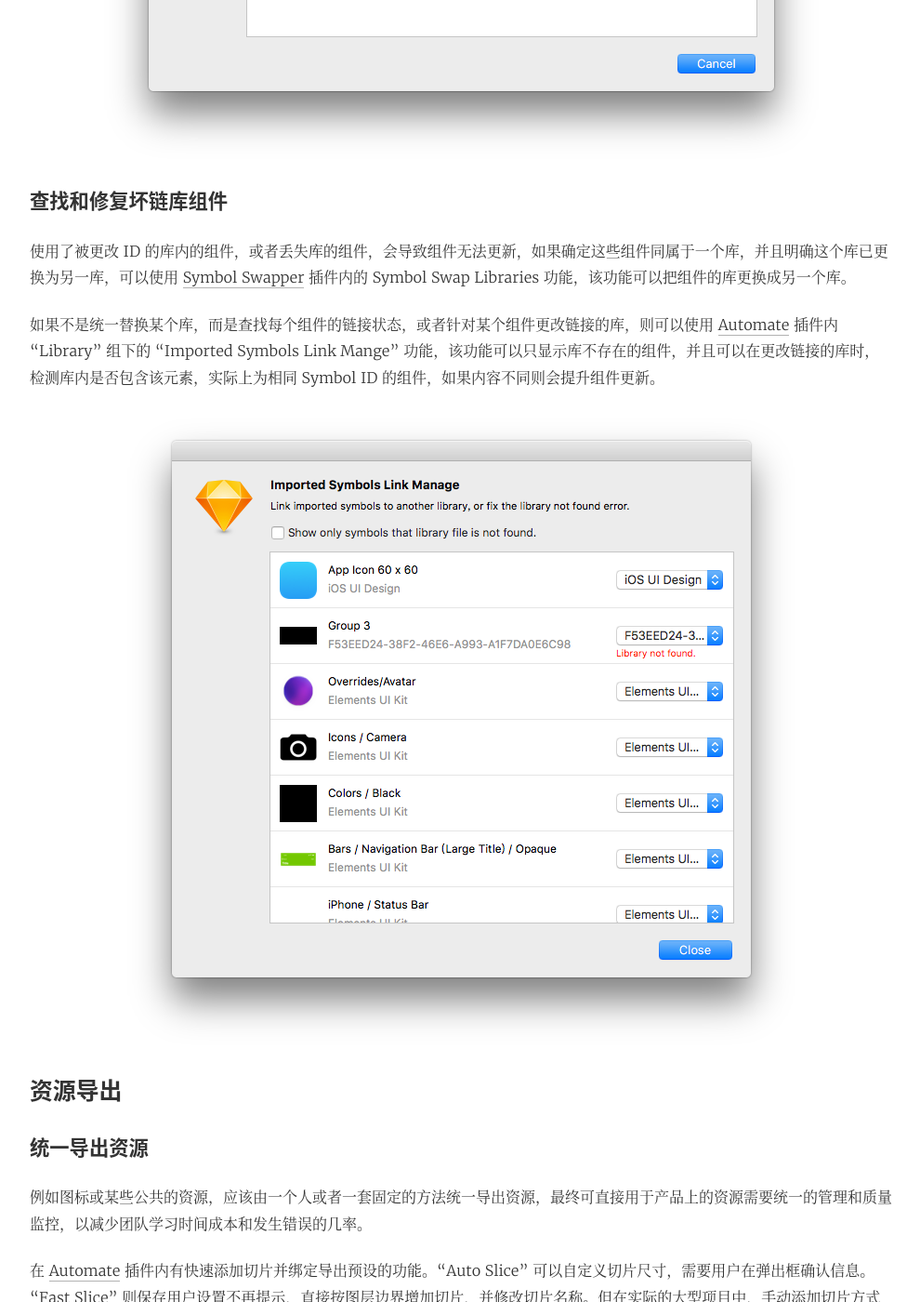
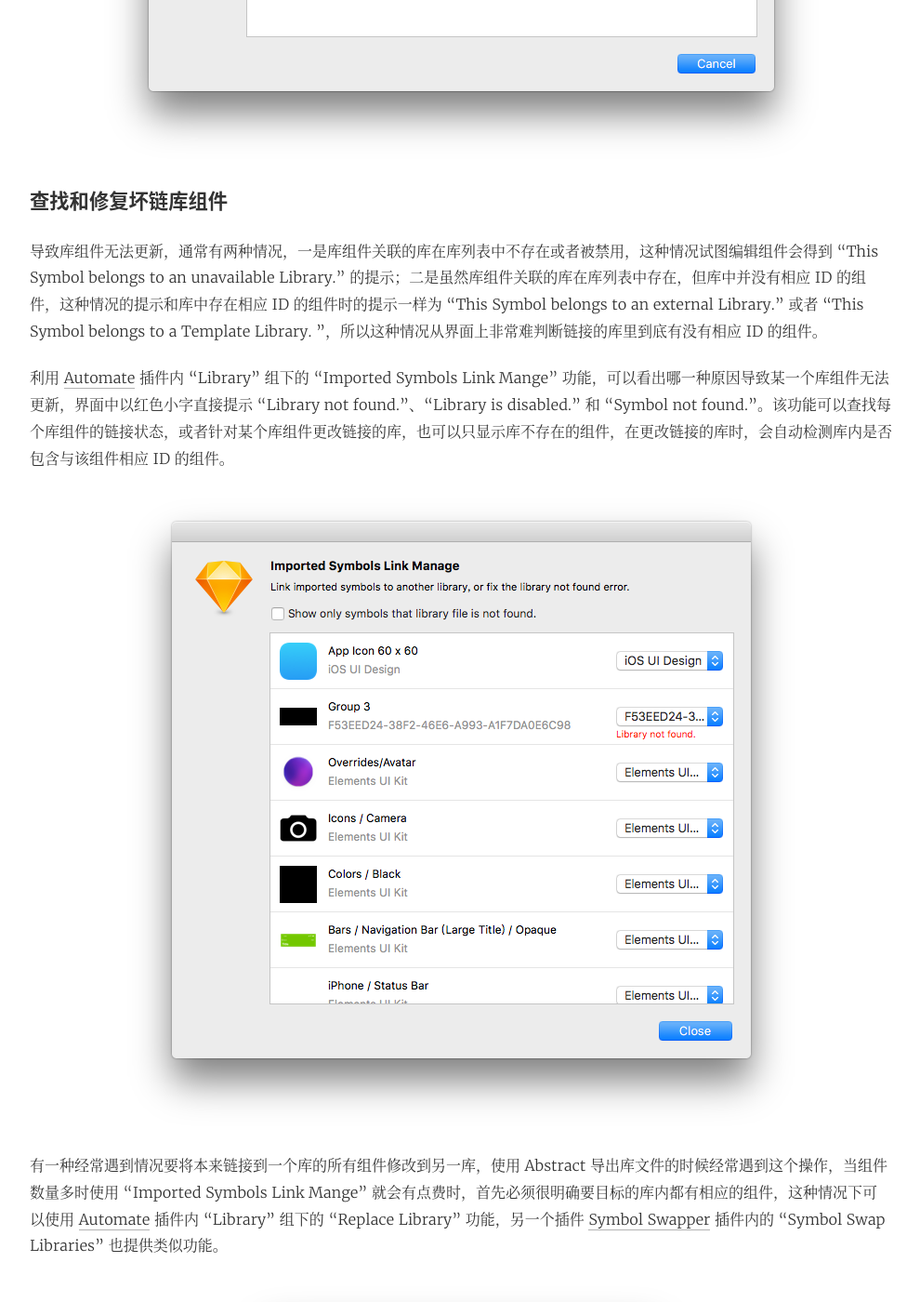
Before and after one commit to Ashung/ashung.github.io, a Jekyll site: the page built from _posts/2018-04-11-deep-into-sketch-library-part-2.md, in a window 1280 px wide and 1400 px high, scrolled down 9856 px. Shown: the whole window at 93% size, without its empty margins (144-1134 px from the left). Built offline with Jekyll 4.4.1, drawn with Linux system fonts in a browser that asks for light colours; comment, search, counter and statistics services are not loaded; some of the changed text lies outside the part shown.

Commit message:
增加替换库的操作。

```diff
--- a/_posts/2018-04-11-deep-into-sketch-library-part-2.md
+++ b/_posts/2018-04-11-deep-into-sketch-library-part-2.md
@@ -187,11 +187,17 @@
 
 ### 查找和修复坏链库组件
 
-使用了被更改 ID 的库内的组件，或者丢失库的组件，会导致组件无法更新，如果确定这些组件同属于一个库，并且明确这个库已更换为另一库，可以使用 [Symbol Swapper](https://github.com/sonburn/symbol-swapper) 插件内的 Symbol Swap Libraries 功能，该功能可以把组件的库更换成另一个库。
+导致库组件无法更新，通常有两种情况，一是库组件关联的库在库列表中不存在或者被禁用，这种情况试图编辑组件会得到 “This Symbol belongs to an unavailable Library.” 的提示；二是虽然库组件关联的库在库列表中存在，但库中并没有相应 ID 的组件，这种情况的提示和库中存在相应 ID 的组件时的提示一样为 “This Symbol belongs to an external Library.” 或者 “This Symbol belongs to a Template Library. ”，所以这种情况从界面上非常难判断链接的库里到底有没有相应 ID 的组件。
 
-如果不是统一替换某个库，而是查找每个组件的链接状态，或者针对某个组件更改链接的库，则可以使用 [Automate](https://github.com/Ashung/Automate-Sketch) 插件内 “Library” 组下的 “Imported Symbols Link Mange” 功能，该功能可以只显示库不存在的组件，并且可以在更改链接的库时，检测库内是否包含该元素，实际上为相同 Symbol ID 的组件，如果内容不同则会提升组件更新。
+利用 [Automate](https://github.com/Ashung/Automate-Sketch) 插件内 “Library” 组下的 “Imported Symbols Link Mange” 功能，可以看出哪一种原因导致某一个库组件无法更新，界面中以红色小字直接提示 “Library not found.”、“Library is disabled.” 和 “Symbol not found.”。该功能可以查找每个库组件的链接状态，或者针对某个库组件更改链接的库，也可以只显示库不存在的组件，在更改链接的库时，会自动检测库内是否包含与该组件相应 ID 的组件。
 
 ![](../images/deep-into-sketch-library/automate_imported_symbols_link_manage.png)
+
+有一种经常遇到情况要将本来链接到一个库的所有组件修改到另一库，使用 Abstract 导出库文件的时候经常遇到这个操作，当组件数量多时使用 “Imported Symbols Link Mange” 就会有点费时，首先必须很明确要目标的库内都有相应的组件，这种情况下可以使用 [Automate](https://github.com/Ashung/Automate-Sketch) 插件内 “Library” 组下的 “Replace Library” 功能，另一个插件 [Symbol Swapper](https://github.com/sonburn/symbol-swapper) 插件内的 “Symbol Swap Libraries” 也提供类似功能。
+
+![](../images/deep-into-sketch-library/automate_replace_library.png)
+
+在使用 “Imported Symbols Link Mange” 和 “Replace Library” 操作前，最好保存或备份文件，在执行操作之后可以在 Sketch 的库更新中检测是替换否正确。
 
 ## 资源导出
 
```
Also changed, not shown: images/deep-into-sketch-library/automate_replace_library.png (added).
